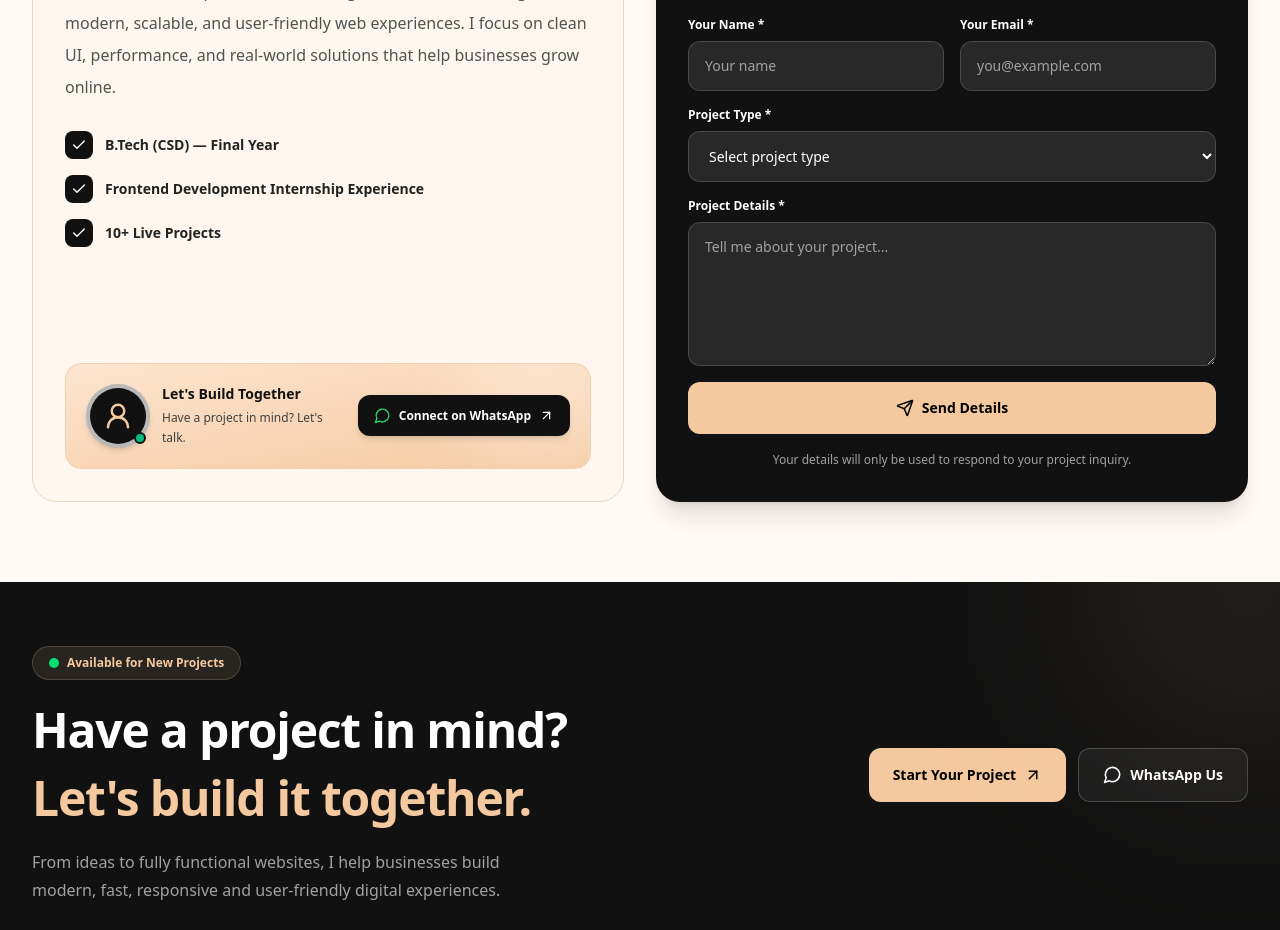
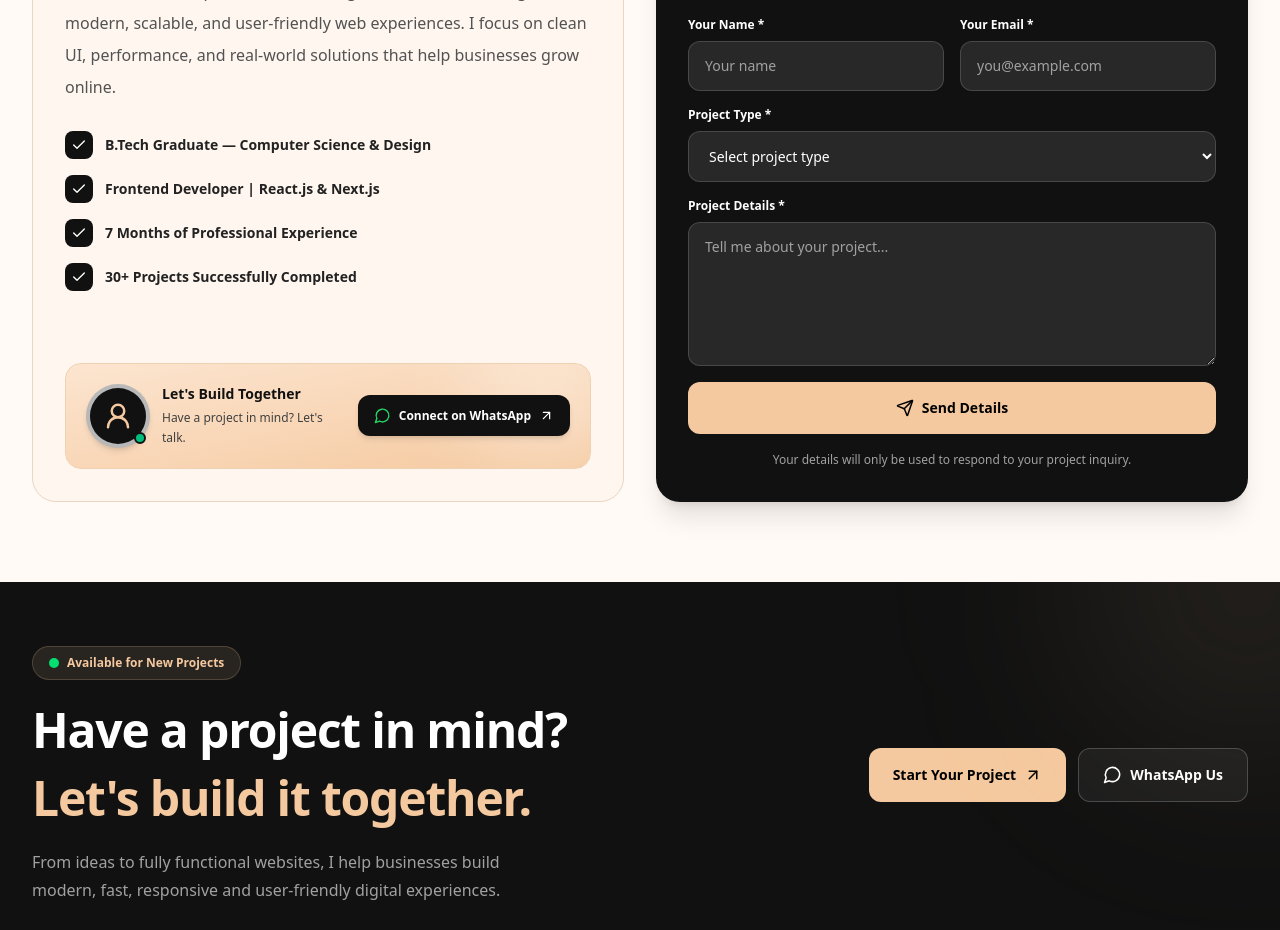
Before and after one commit to Simplyraka90/RachitdevWeb-Service, a Next.js app: page / in a window 1280 px wide. Shown: the part 5420-6350 px from the top of the page. Built offline with nearby package versions, Linux system fonts and the light colour scheme.

Commit message:
Update About section education and skills

```diff
--- a/components/About.tsx
+++ b/components/About.tsx
@@ -21,11 +21,14 @@ type ChatMessage = {
   text: string;
 };
 
+
 const highlights = [
-  "B.Tech (CSD) — Final Year",
-  "Frontend Development Internship Experience",
-  "10+ Live Projects",
+  "B.Tech Graduate — Computer Science & Design",
+  "Frontend Developer | React.js & Next.js",
+  "7 Months of Professional Experience",
+  "30+ Projects Successfully Completed",
 ];
+
 
 const quickPrompts = [
   "I need a website",
```
